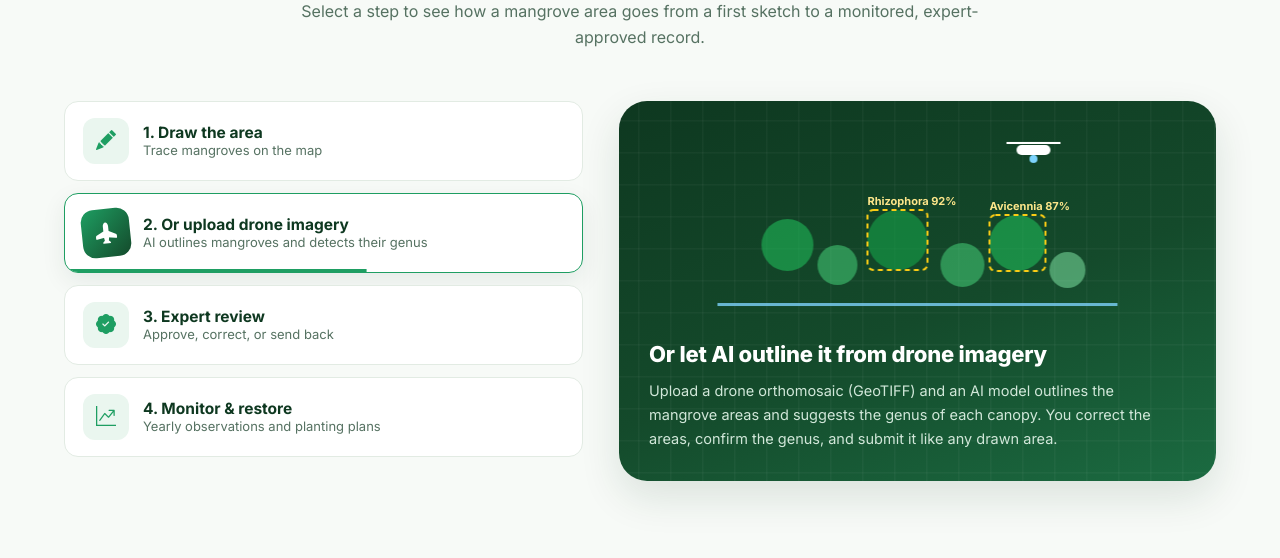
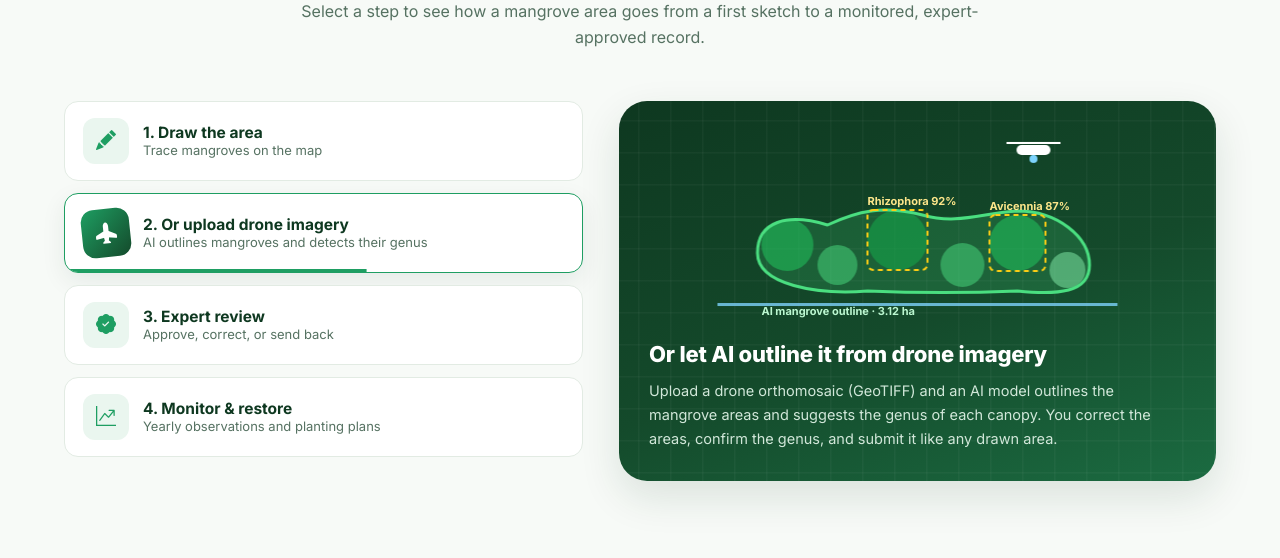
Before and after one commit to jing378/MangroveMap, a Laravel app: page / in a window 1280 px wide, after a click that opens the changed part. Shown: the part 2298-2856 px from the top of the page. Run offline with Laravel 12, Linux system fonts and the light colour scheme; data that the repository does not hold is empty.

Commit message:
Show the AI mangrove outline in the drone step animation before genus detection
Co-Authored-By: Claude Opus 5.5 <noreply@anthropic.com>

```diff
--- a/resources/views/index.blade.php
+++ b/resources/views/index.blade.php
@@ -2852,10 +2852,11 @@
           <p>Residents trace mangrove stands on satellite imagery and choose the genus. The area is measured in hectares and matched to its barangay and municipality automatically.</p>
         </div>
 
-        {{-- Step 2: a drone sweeps over the canopy while a scan line passes. --}}
+        {{-- Step 2: a drone sweeps over the canopy, the AI traces the mangrove area, then labels each canopy's genus. --}}
         <div class="how-panel" id="howPanel1" role="tabpanel">
           <div class="how-art" aria-hidden="true">
             <svg viewBox="0 0 400 200">
+              <path class="fill-in" style="animation-delay:2.7s" d="M40 128 C40 96 70 88 110 100 C140 86 165 80 205 90 C240 100 265 88 300 86 C340 86 372 112 372 140 C372 168 340 170 300 166 C250 168 200 168 150 166 C100 170 40 160 40 128 Z" fill="rgba(74,222,128,.18)" />
               <g>
                 <circle class="pop" style="--d:100" cx="70" cy="120" r="26" fill="rgba(34,197,94,.55)" />
                 <circle class="pop" style="--d:250" cx="120" cy="140" r="20" fill="rgba(74,222,128,.5)" />
@@ -2864,11 +2865,13 @@
                 <circle class="pop" style="--d:700" cx="300" cy="118" r="28" fill="rgba(34,197,94,.55)" />
                 <circle class="pop" style="--d:850" cx="350" cy="145" r="18" fill="rgba(134,239,172,.5)" />
               </g>
-              <g class="fill-in" fill="none" stroke="#facc15" stroke-width="2" stroke-dasharray="5 4">
+              <path class="draw-path" style="animation-delay:.9s" d="M40 128 C40 96 70 88 110 100 C140 86 165 80 205 90 C240 100 265 88 300 86 C340 86 372 112 372 140 C372 168 340 170 300 166 C250 168 200 168 150 166 C100 170 40 160 40 128 Z" fill="none" stroke="#4ade80" stroke-width="3" stroke-linejoin="round" />
+              <text class="fill-in" style="animation-delay:2.7s" x="44" y="190" font-family="Inter, sans-serif" font-size="11" font-weight="700" fill="#bbf7d0">AI mangrove outline · 3.12 ha</text>
+              <g class="fill-in" style="animation-delay:3.3s" fill="none" stroke="#facc15" stroke-width="2" stroke-dasharray="5 4">
                 <rect x="150" y="85" width="60" height="60" rx="6" />
                 <rect x="272" y="90" width="56" height="56" rx="6" />
               </g>
-              <g class="fill-in" font-family="Inter, sans-serif" font-size="11" font-weight="700" fill="#fde68a">
+              <g class="fill-in" style="animation-delay:3.3s" font-family="Inter, sans-serif" font-size="11" font-weight="700" fill="#fde68a">
                 <text x="150" y="80">Rhizophora 92%</text>
                 <text x="272" y="85">Avicennia 87%</text>
               </g>
```
